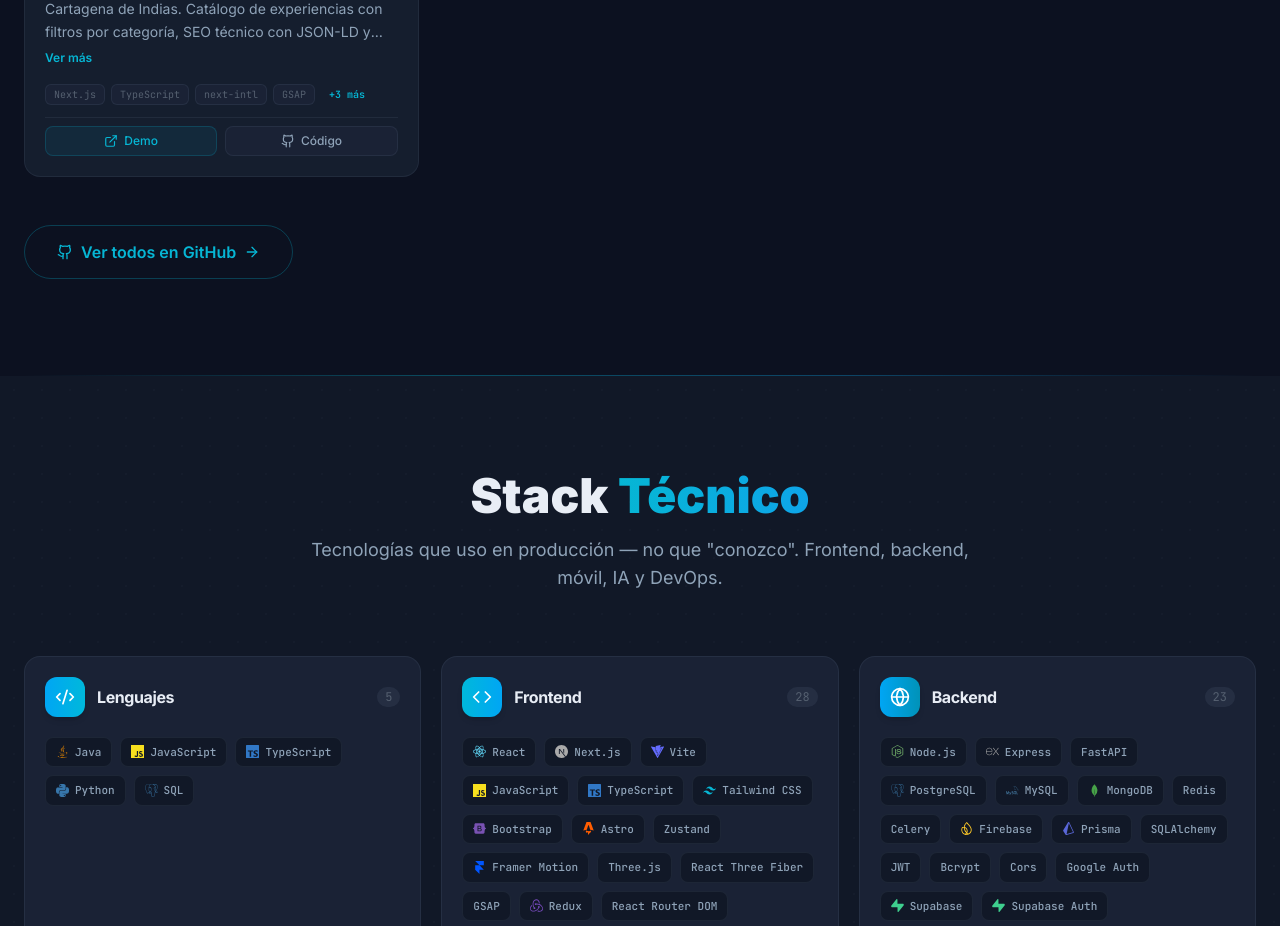
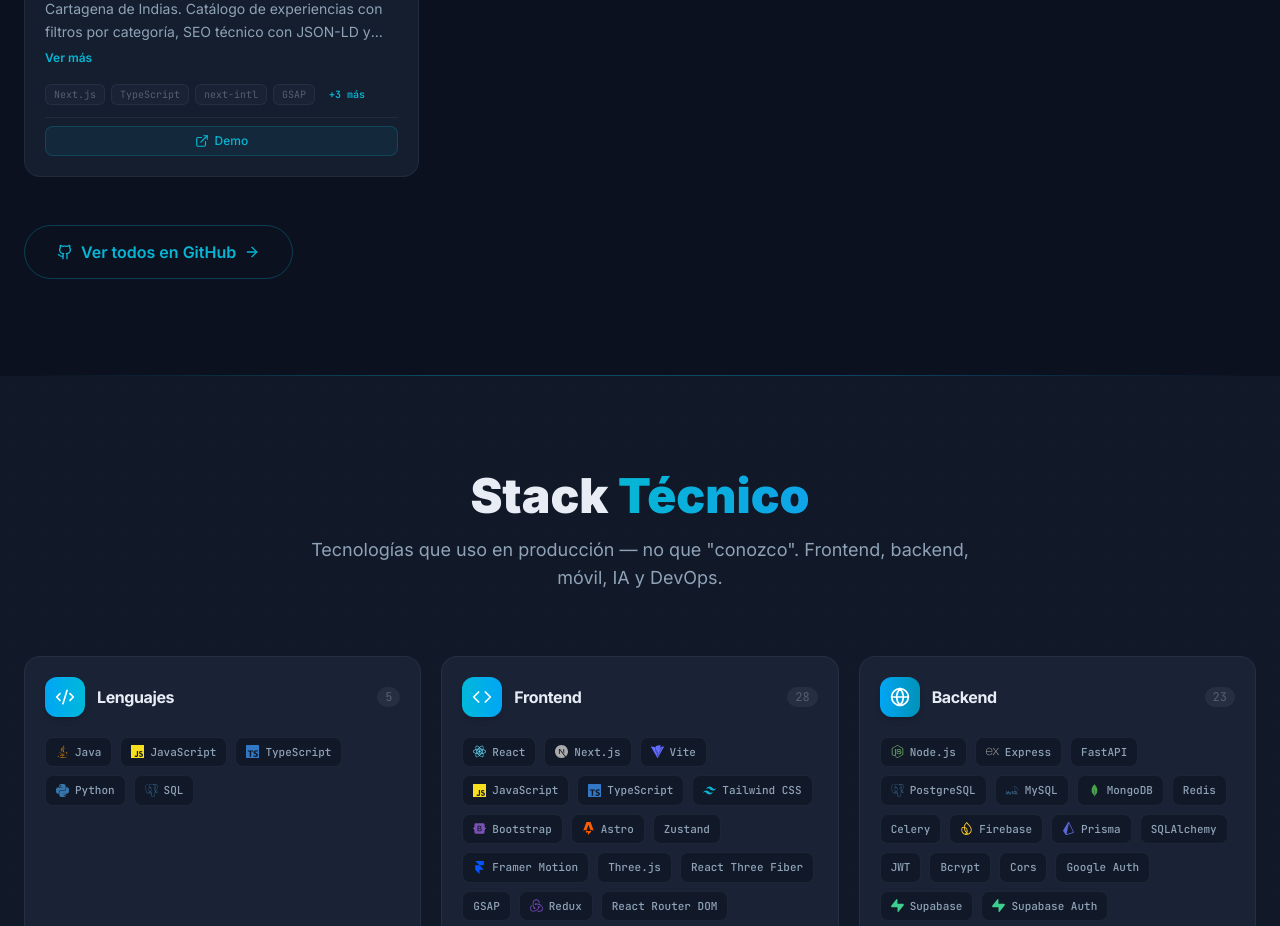
Before and after one commit to Alexisrk310/Portafolio, a React (Vite) app: page / in a window 1280 px wide. Shown: the part 4640-5566 px from the top of the page. Built offline with nearby package versions, Linux system fonts and the light colour scheme.

Commit message:
fix: ocultar link de GitHub para Cartagena Tours (repo privado)

```diff
--- a/src/constants/projects.ts
+++ b/src/constants/projects.ts
@@ -165,7 +165,7 @@
 		tags: ['Next.js', 'TypeScript', 'next-intl', 'GSAP', 'TailwindCSS', 'Vitest', 'Playwright'],
 		category: 'Full Stack',
 		link: 'https://tours-deploy.vercel.app',
-		github: 'https://github.com/Alexisrk310/cartagena-tours',
+		github: '#',
 		featured: true,
 	},
 ];
```
